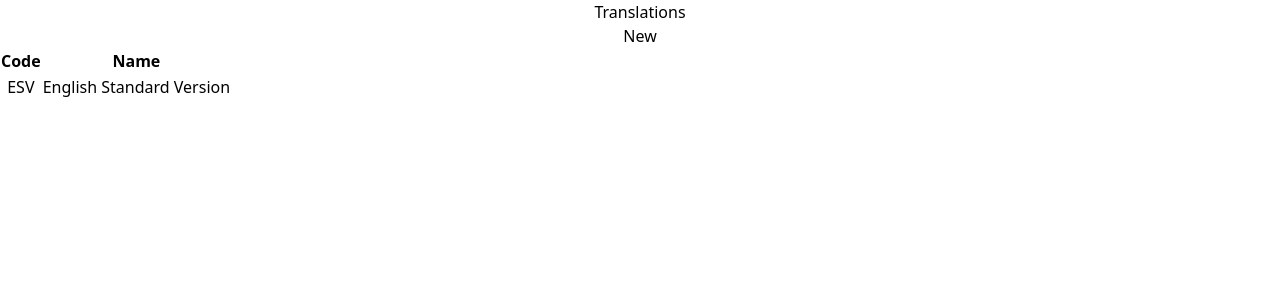
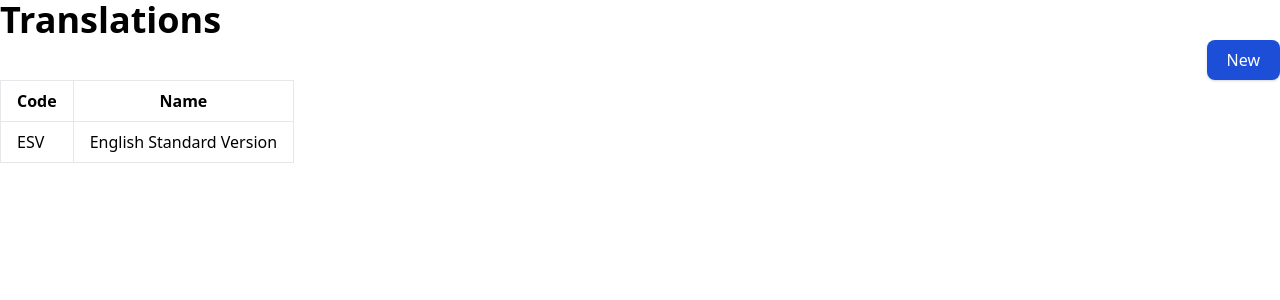
Before and after one commit to MemoryLamp/memorylamp-cms, a React (Create React App) app: page / in a window 1280 px wide. Shown: the top 300 px of the page. Built offline with nearby package versions, Linux system fonts and the light colour scheme.

Commit message:
WIP: table components

```diff
--- a/src/App.css
+++ /dev/null
@@ -1,38 +0,0 @@
-.App {
-  text-align: center;
-}
-
-.App-logo {
-  height: 40vmin;
-  pointer-events: none;
-}
-
-@media (prefers-reduced-motion: no-preference) {
-  .App-logo {
-    animation: App-logo-spin infinite 20s linear;
-  }
-}
-
-.App-header {
-  background-color: #282c34;
-  min-height: 100vh;
-  display: flex;
-  flex-direction: column;
-  align-items: center;
-  justify-content: center;
-  font-size: calc(10px + 2vmin);
-  color: white;
-}
-
-.App-link {
-  color: #61dafb;
-}
-
-@keyframes App-logo-spin {
-  from {
-    transform: rotate(0deg);
-  }
-  to {
-    transform: rotate(360deg);
-  }
-}
--- a/src/App.js
+++ b/src/App.js
@@ -1,5 +1,3 @@
-import './App.css';
-
 import TranslationList from './pages/translations/TranslationList';
 
 function App() {
--- a/src/components/buttons/SimpleButton.jsx
+++ b/src/components/buttons/SimpleButton.jsx
@@ -1,10 +1,9 @@
-
 function SimpleButton(props) {
-    return (
-        <button>
-            {props.name}
-        </button>
-    );
+  return (
+    <button className="bg-blue-700 hover:bg-blue-500 transition duration-50 px-5 py-2 rounded-lg shadow text-white block">
+      {props.text}
+    </button>
+  );
 }
 
 export default SimpleButton;
--- a/src/components/tables/SimpleTable.jsx
+++ b/src/components/tables/SimpleTable.jsx
@@ -1,23 +1,22 @@
+function SimpleTableHeading(props) {
+  return <th class="border px-4 py-2">{props.text}</th>;
+}
+
+function SimpleTableData(props) {
+  return <td class="border px-4 py-2">{props.text}</td>;
+}
+
 function SimpleTable() {
   return (
     <>
-
-            <table>
+      <table class="">
         <tr>
-                    <th>
-                        Code
-                    </th>
-                    <th>
-                        Name
-                    </th>
+          <SimpleTableHeading text="Code" />
+          <SimpleTableHeading text="Name" />
         </tr>
         <tr>
-                    <td>
-                        ESV
-                    </td>
-                    <td>
-                        English Standard Version
-                    </td>
+          <SimpleTableData text="ESV" />
+          <SimpleTableData text="English Standard Version" />
         </tr>
       </table>
     </>
--- /dev/null
+++ b/src/components/text-headings/PageHeading.jsx
@@ -0,0 +1,5 @@
+function PageHeading(props) {
+  return <h1 className="text-4xl font-bold">{props.text}</h1>;
+}
+
+export default PageHeading;
--- a/src/pages/translations/TranslationList.jsx
+++ b/src/pages/translations/TranslationList.jsx
@@ -1,18 +1,21 @@
-import SimpleTable from '../../components/tables/SimpleTable';
-import SimpleButton from '../../components/buttons/SimpleButton';
+import SimpleTable from "../../components/tables/SimpleTable";
+import SimpleButton from "../../components/buttons/SimpleButton";
+import PageHeading from "../../components/text-headings/PageHeading";
 
 function TranslationList() {
-    return(
-        <>
-            <section class="container mx-auto">
-                <h1>
-                    Translations
-                </h1>
-                <SimpleButton name='New'></SimpleButton>
-                <SimpleTable></SimpleTable>
-            </section>
-        </>
-    );
+  return (
+    <>
+      <section className="container mx-auto">
+        <div class="flex flex-row">
+          <PageHeading text="Translations" />
+        </div>
+        <div class="flex flex-row-reverse">
+          <SimpleButton text="New" />
+        </div>
+        <SimpleTable />
+      </section>
+    </>
+  );
 }
 
 export default TranslationList;
```
Lines whose indentation alone changed are shown as unchanged.
